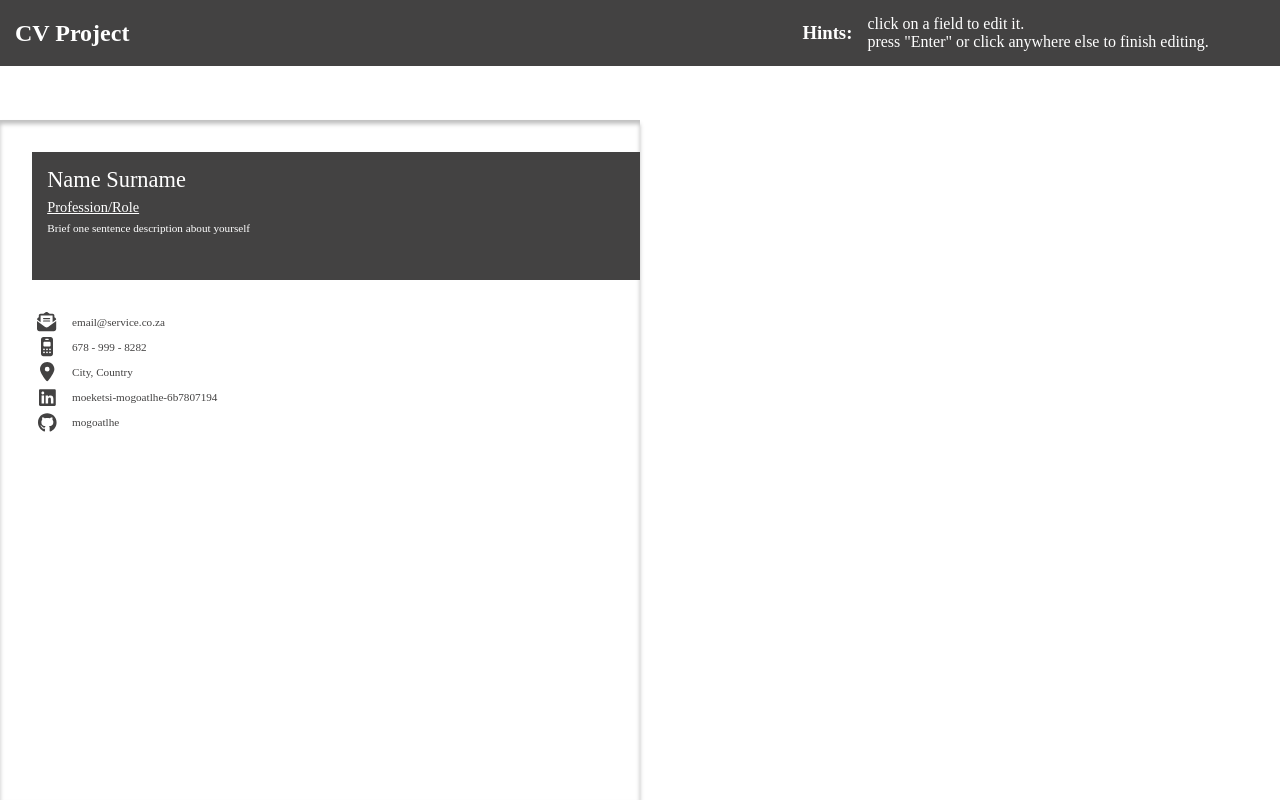
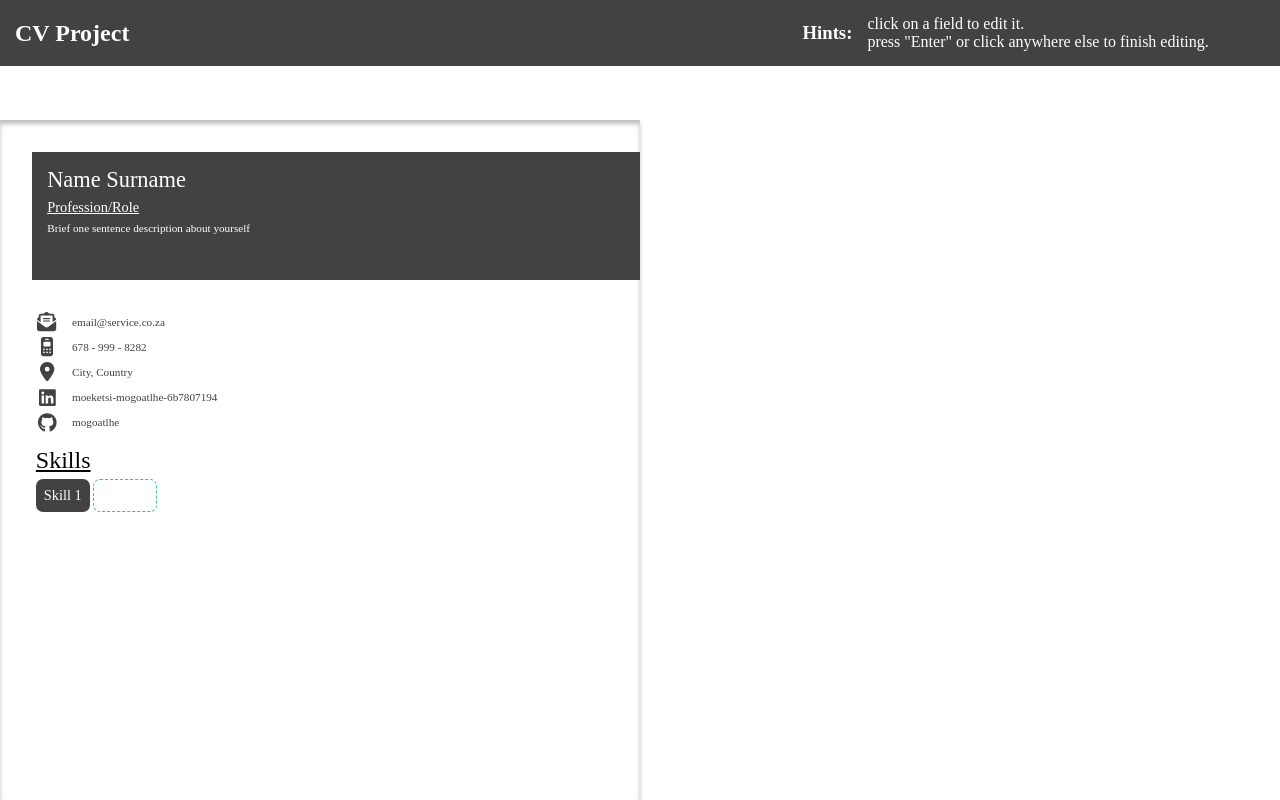
Before and after one commit to Mogoatlhe/cv-project, a React (Create React App) app: page / in a window 1280 px wide. Built offline with nearby package versions, Linux system fonts and the light colour scheme; a web font is replaced by a local one.

Commit message:
refactor: displaying skills from an array.

```diff
--- a/package.json
+++ b/package.json
@@ -15,6 +15,7 @@
     "react": "^18.1.0",
     "react-dom": "^18.1.0",
     "react-scripts": "5.0.1",
+    "uniqid": "^5.4.0",
     "web-vitals": "^2.1.4"
   },
   "homepage": "http://mogoatlhe.github.io/cv-project",
--- a/src/App.css
+++ b/src/App.css
@@ -167,6 +167,12 @@ input[type="text"]:focus, input[type="email"]{
     display: flex;
 }
 
+#cv-body-left{
+    display: flex;
+    flex-direction: column;
+    gap: 15px;
+}
+
 #contact-details{
     display: flex;
     flex-direction: column;
@@ -249,3 +255,42 @@ svg{
     color: white;
     padding: 5px;
 }
+
+#skills-container{
+    display: flex;
+    flex-direction: column;
+    gap: 5px;
+    margin-left: 2.5vw;
+    padding-left: 0.3vw;
+}
+
+.category-name{
+    font-size: 1.5rem;
+    text-decoration: underline;
+}
+
+#skills-list{
+    display: flex;
+    gap: 3px;
+    flex-wrap: wrap;
+}
+
+.skill{
+    font-size: 0.9rem;
+    background-color: var(--black-shade);
+    width: fit-content;
+    color: white;
+    padding: 8px;
+    border-radius: 7px;
+}
+
+.skill:hover{
+    padding: 9px;
+    cursor: pointer;
+}
+
+#skills-template{
+    width: 5vw;
+    border: 1px dashed var(--teal-shade);
+    background-color: white;
+}
--- a/src/components/CvBody.js
+++ b/src/components/CvBody.js
@@ -6,6 +6,7 @@ import { faLocationDot } from "@fortawesome/free-solid-svg-icons";
 import { faLinkedin } from "@fortawesome/free-brands-svg-icons";
 import { faGithub } from "@fortawesome/free-brands-svg-icons";
 import FormField from "./FormField";
+import Skills from "./Skills";
 
 class CvBody extends Component{
     constructor(){
@@ -92,6 +93,7 @@ class CvBody extends Component{
                         <CvSocials socials = { this.state.linkedin }/>
                         <CvSocials socials = { this.state.github }/>
                     </div>
+                    <Skills />
                     <div id = "blur" className = "hidden" onClick = { this.togglePopUp }></div>
                 </div>
                 <div id = "cv-body-right"></div>
--- /dev/null
+++ b/src/components/Skill.js
@@ -0,0 +1,11 @@
+import React, { Component } from "react";
+
+class Skill extends Component{
+    render(){
+        return(
+            <p className = "skill">{ this.props.text }</p>
+        );
+    }
+}
+
+export default Skill;
--- /dev/null
+++ b/src/components/Skills.js
@@ -0,0 +1,46 @@
+import React, { Component } from "react";
+import Skill from "./Skill";
+import uniqid from "uniqid";
+
+class Skills extends Component{
+
+    constructor(){
+        super();
+
+        this.state = {
+            skills: [{
+                text: "Skill 1",
+                key: uniqid(),
+            }],
+            skill: {
+                text: "",
+                key: uniqid(),
+            }
+        }
+    }
+
+    displaySkills = () => {
+        const skills = [];
+        this.state.skills.forEach(skill =>
+                skills.push(<Skill key = { skill.key } text = { skill.text }/>));
+        return skills;
+    }
+
+    edit = () => {
+
+    }
+
+    render(){
+        return(
+            <div id = "skills-container">
+                <p id = "skills-category" className = "category-name">Skills</p>
+                <div id = "skills-list">
+                    { this.displaySkills().map(skill => skill) }
+                    <p className = "skill" id = "skills-template"></p>
+                </div>
+            </div>
+        );
+    }
+}
+
+export default Skills;
```
Also changed, not shown: 1 other file (tests, documents, lock files or other folders).
